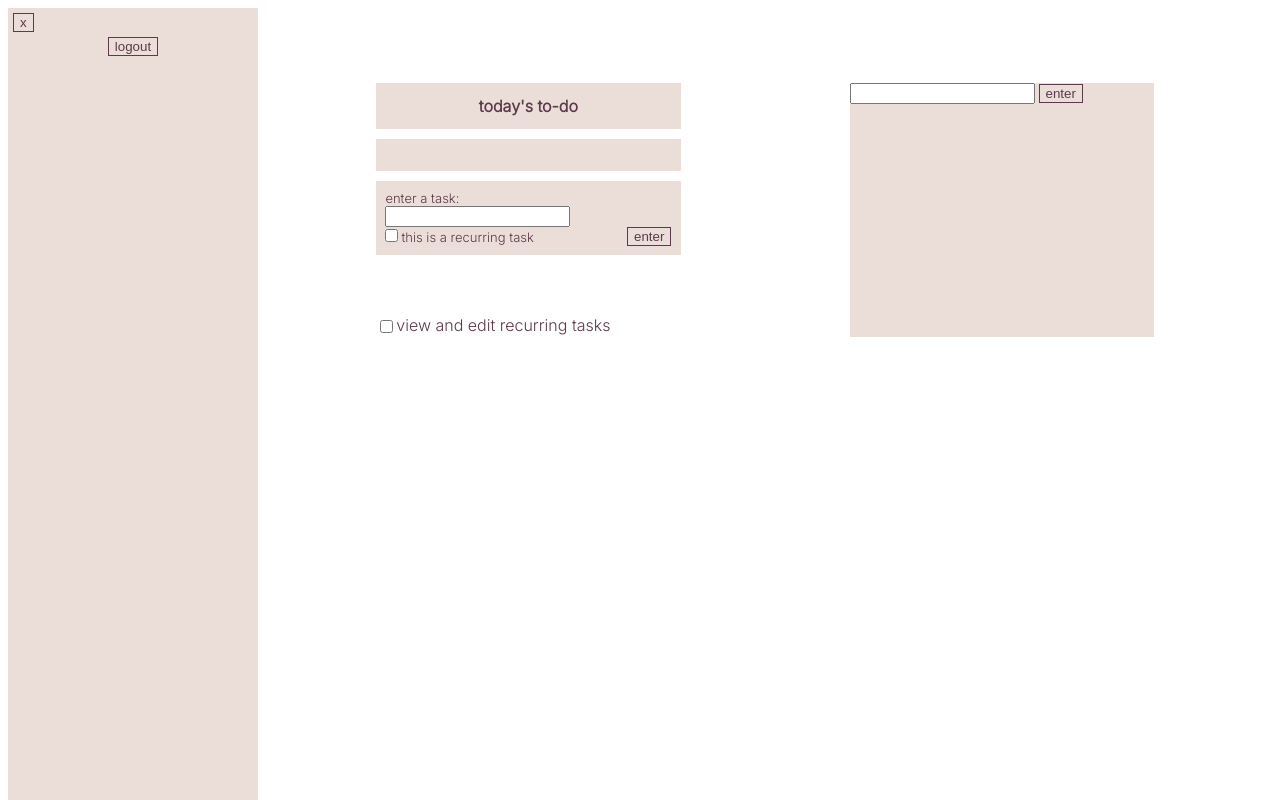
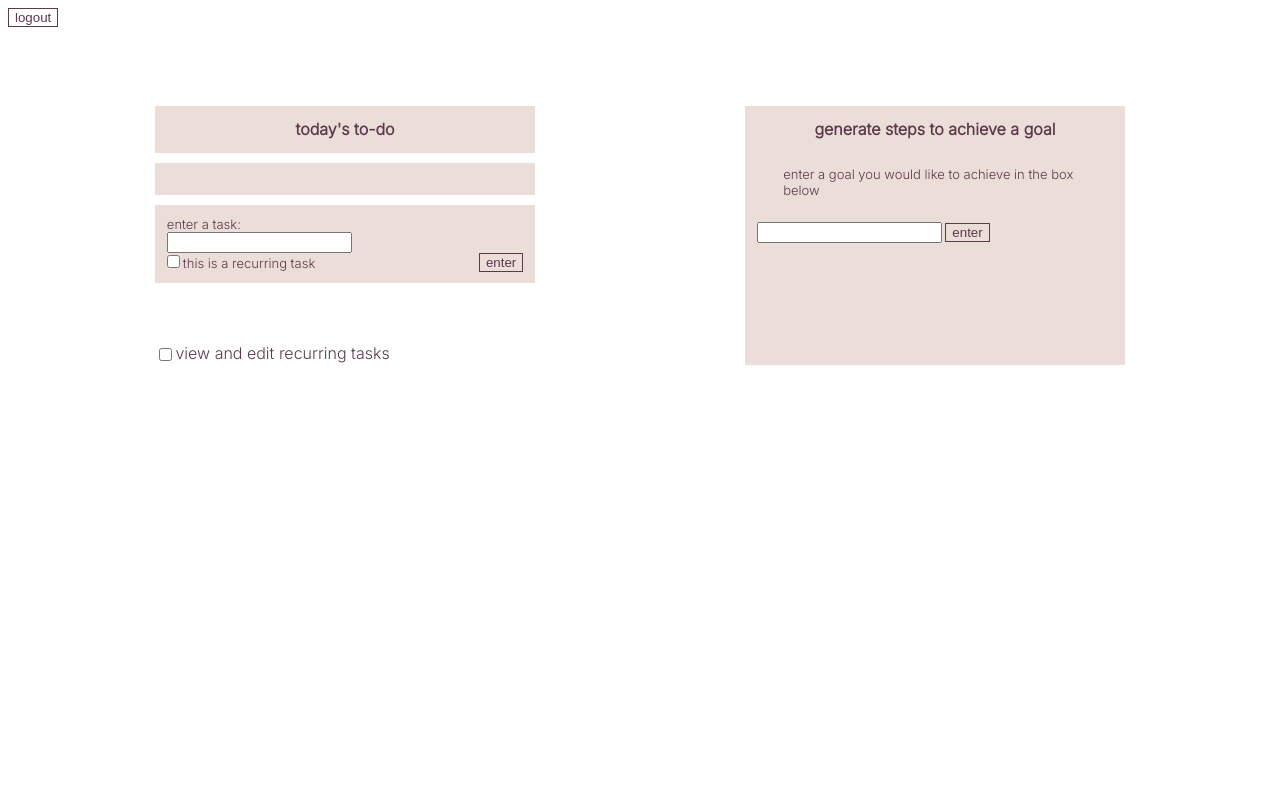
Before and after one commit to eun1229/personal-site, a PHP site: page /daily_task_page.php in a window 1280 px wide. Run offline with PHP 8.4, Linux system fonts and the light colour scheme; the visitor is signed in with stand-in values (Sample User, id 1); data that the repository does not hold is empty.

Commit message:
jog #4 - OpenAI API
- download library to integrate OpenAI API
- allow user to input a goal, 3 steps are suggested and user has the option to add the 3 steps as daily recurring tasks

next steps/not yet implemented: give user the option to determine time frame they want to achieve goal, create a progress bar accordingly

```diff
--- a/daily_style.css
+++ b/daily_style.css
@@ -37,12 +37,8 @@ input[type=checkbox] {
 }
 
 .navbar {
-  background-color: #EBDED9;
-  height: 100%;
-  width: 250px;
-  position: fixed;
-  overflow-x: hidden;
-  transition: 0.5s;
+  display: flex;
+  justify-content: flex-start;
 }
 
 .todosection {
@@ -71,29 +67,6 @@ input[type=checkbox] {
   font-size: small;
   background-color: #EBDED9;
   padding: 3%
-}
-
-.main {
-  margin-left: 250px;
-}
-
-.opennav {
-  visibility: hidden;
-  background: transparent;
-  color: #5C394B;
-  border-color: #5C394B;
-  border-style: solid;
-  border-width: 1px;
-  margin-top: 5px;
-}
-
-.closenav {
-  background: transparent;
-  color: #5C394B;
-  border-color: #5C394B;
-  border-style: solid;
-  border-width: 1px;
-  margin: 5px;
 }
 
 .emptymessage {
@@ -125,6 +98,8 @@ input[type=checkbox] {
   background-color: #EBDED9;
   width: 30%;
   margin: 5%;
+  font-family: 'Inter', sans-serif;
+  color: #5C394B;
 }
 
 .mainsections {
@@ -132,3 +107,15 @@ input[type=checkbox] {
   flex-direction: row;
   justify-content: space-evenly;
 }
+
+.delete {
+  background: transparent;
+  color: #5C394B;
+  border-color: #5C394B;
+  border-style: solid;
+  border-width: 1px;
+  margin: 5px;
+}
+.generatedbutton{
+  display: none;
+}
--- a/daily_task_page.php
+++ b/daily_task_page.php
@@ -27,13 +27,11 @@
   </head>
   <body>
     <div id = "navbar" class = "navbar">
-      <button class="closenav" onclick = "closeNav('navbar')">x</button>
       <form action="" method="post" class = "logoutform">
         <input type="submit" value = "logout" name="logout"/>
       </form>
     </div>
     <div id = "main" class = "main">
-      <button id = "openbutton" class = "opennav" onclick = "openNav('navbar')">&#9776</button>
       <div class = "mainsections">
         <div class = "todosection">
           <div class = "todoheader"><h2>today's to-do</h2></div>
@@ -45,7 +43,7 @@
             </ul>
           </div>
           <div class = "todoform">
-            <form id = "todoform" action = "" method = "POST" style = "margin: 0" onsubmit = "insertTask(event, <?php echo $userId;?>)">
+            <form id = "todoform" action = "" method = "POST" style = "margin: 0" onsubmit = "insertTask(event, <?php echo $userId;?>, true)">
             <label for = "task">enter a task:</label>
             <input id = "task" type = "text" name = "task"><br>
             <div class = "recurform">
@@ -76,11 +74,18 @@
           </div>
         </div>
         <div class='gptform'>
-          <form id='goalform' action='' method='POST' onsubmit='generateTaskFromInput(event)'>
+          <h2><center>generate steps to achieve a goal</center></h2>
+          <p style='margin-left: 10%; margin-right: 10%'>enter a goal you would like to achieve in the box below</p>
+          <form id='goalform' action='' method='POST' onsubmit='generateTaskFromInput(event)' class='todoform'>
             <input id = 'goal' type = "text" name = 'goal'>
             <input type = 'submit' name='goalentered' value='enter'>
           </form>
-          <p id='generatedTasks'></p>
+          <form id = 'generated' action='' method='POST' onsubmit='insertTask(event, <?php echo $userId;?>, false)'>
+            <p id='generatedTask0'><input type = 'hidden' name = 'taskbody0'></p>
+            <p id='generatedTask1'><input type = 'hidden' name = 'taskbody1'></p>
+            <p id='generatedTask2'><input type = 'hidden' name = 'taskbody2'></p>
+            <input type = 'submit' class='generatedbutton' id='generatedbutton' name='generatedentered' value='add to daily list'>
+          </form>
         </div>
       </div>
     </div>
--- a/daily_tasks.js
+++ b/daily_tasks.js
@@ -24,19 +24,20 @@
     }
   }
 
-  function insertTask(event, userId){
+  function insertTask(event, userId, manual){
     event.preventDefault();
-    if (document.getElementById('task').value == "") {
+    if (document.getElementById('task').value == "" && manual) {
       document.getElementById("emptytaskmessage").style.display = "block";
     }
     else {
-      const recurdays = [];
+      let recurdays = [];
       const url = '/add_task.php';
       let newTaskData = new URLSearchParams();
       newTaskData.append('taskbody', document.getElementById('task').value);
       newTaskData.append('userId', userId);
       newTaskData.append('recurs', document.getElementById('recuroption').checked);
-      if (document.getElementById('recuroption').checked) {
+      newTaskData.append('manual', manual);
+      if (document.getElementById('recuroption').checked && manual) {
         days = document.getElementsByName('recurday');
         for (let i = 0; i < days.length; i++){
           if (days[i].checked) {
@@ -62,6 +63,55 @@
           console.error('Error: ', error);
         });
         document.getElementById('todoform').reset();
+      }
+      else if(!manual) {
+        recurdays = ['0','1', '2', '3', '4', '5'];
+        newTaskData.append('taskbody', document.getElementById('generatedTask0').textContent);
+        const options = {
+          method: 'POST',
+          body: newTaskData,
+        };
+        fetch (url, options)
+        .then(response => {
+          return response.json();
+        })
+        .then(insertedTask => {
+          if (recurdays.includes(insertedTask[0])) {
+            document.getElementById('todolist').insertAdjacentHTML('beforeend', insertedTask[2]);
+          }
+          document.getElementById('listrecurring').insertAdjacentHTML('beforeend', insertedTask[1]);
+        })
+        .catch(error => {
+          console.error('Error: ', error);
+        });
+        newTaskData.append('taskbody', document.getElementById('generatedTask1').textContent);
+        fetch (url, options)
+        .then(response => {
+          return response.json();
+        })
+        .then(insertedTask => {
+          if (recurdays.includes(insertedTask[0])) {
+            document.getElementById('todolist').insertAdjacentHTML('beforeend', insertedTask[2]);
+          }
+          document.getElementById('listrecurring').insertAdjacentHTML('beforeend', insertedTask[1]);
+        })
+        .catch(error => {
+          console.error('Error: ', error);
+        });
+        newTaskData.append('taskbody', document.getElementById('generatedTask2').textContent);
+        fetch (url, options)
+        .then(response => {
+          return response.json();
+        })
+        .then(insertedTask => {
+          if (recurdays.includes(insertedTask[0])) {
+            document.getElementById('todolist').insertAdjacentHTML('beforeend', insertedTask[2]);
+          }
+          document.getElementById('listrecurring').insertAdjacentHTML('beforeend', insertedTask[1]);
+        })
+        .catch(error => {
+          console.error('Error: ', error);
+        });
       }
       else {
         const options = {
@@ -180,7 +230,6 @@
 
   function generateTaskFromInput(event) {
     event.preventDefault();
-    console.log('here');
     const url = '/gpt.php';
     let inputtedGoal = new URLSearchParams();
     inputtedGoal.append('goal', document.getElementById('goal').value);
@@ -190,12 +239,20 @@
     };
     fetch(url, options)
     .then(response => {
-      return response.text();
+      return response.json();
     })
     .then(steps => {
-      document.getElementById('generatedTasks').innerHTML = steps;
+      document.getElementById('generatedTask0').innerHTML = steps[0];
+      document.getElementById('generatedTask1').innerHTML = steps[1];
+      document.getElementById('generatedTask2').innerHTML = steps[2];
+      document.getElementById('generatedbutton').style.display = 'block';
     })
     .catch(error => {
       console.error('Error: ', error);
     });
   }
+
+  function insertGeneratedTasks() {
+    const url = 'add_task.php';
+
+  }
--- a/include/daily_task_functions.php
+++ b/include/daily_task_functions.php
@@ -48,7 +48,7 @@
     foreach ($tasks as $task) {
       echo"<li id = '$task[taskId]recur' style = 'list-style-type: none'><label>
       <p >$task[task]</p>
-      <p style = 'margin-left: auto'><button onclick = 'deleteRecurringTask($task[taskId], $userId)' class = 'closenav', style = 'border: none'>x</button></p>
+      <p style = 'margin-left: auto'><button onclick = 'deleteRecurringTask($task[taskId], $userId)' class = 'delete', style = 'border: none'>x</button></p>
       </label></li>";
     }
   }
@@ -122,7 +122,7 @@
       }
       echo "<li id = '$task[taskId]update'><label><input type='checkbox' onclick = 'updateTask($task[taskId], $userId)' $checked>
       <p style = '$completedStyle'>$task[task]</p>
-      <p style = 'margin-left: auto'><button onclick = 'deleteTask($task[taskId], $userId)' class = 'closenav', style = 'border: none'>x</button></p>
+      <p style = 'margin-left: auto'><button onclick = 'deleteTask($task[taskId], $userId)' class = 'delete', style = 'border: none'>x</button></p>
       </label></li>";
     }
   }
@@ -137,7 +137,7 @@
     }
     return "<li id = '$task[taskId]update'><label><input type='checkbox' onclick = 'updateTask($task[taskId], $userId)' $checked>
     <p style = '$completedStyle'>$task[task]</p>
-    <p style = 'margin-left: auto'><button onclick = 'deleteTask($task[taskId], $userId)' class = 'closenav', style = 'border: none'>x</button></p>
+    <p style = 'margin-left: auto'><button onclick = 'deleteTask($task[taskId], $userId)' class = 'delete', style = 'border: none'>x</button></p>
     </label></li>";
   }
 
@@ -147,6 +147,6 @@
     $checked = '';
     return "<li id = '$task[taskId]recur'><label>
     <p style = '$completedStyle'>$task[task]</p>
-    <p style = 'margin-left: auto'><button onclick = 'deleteRecurringTask($task[taskId], $userId)' class = 'closenav', style = 'border: none'>x</button></p>
+    <p style = 'margin-left: auto'><button onclick = 'deleteRecurringTask($task[taskId], $userId)' class = 'delete', style = 'border: none'>x</button></p>
     </label></li>";
   }
```
Also changed, not shown: add_task.php (+28 -3 lines), gpt.js (deleted, +0 -22 lines), gpt.php (+17 -33 lines), gptindex.php (deleted, +0 -16 lines).
